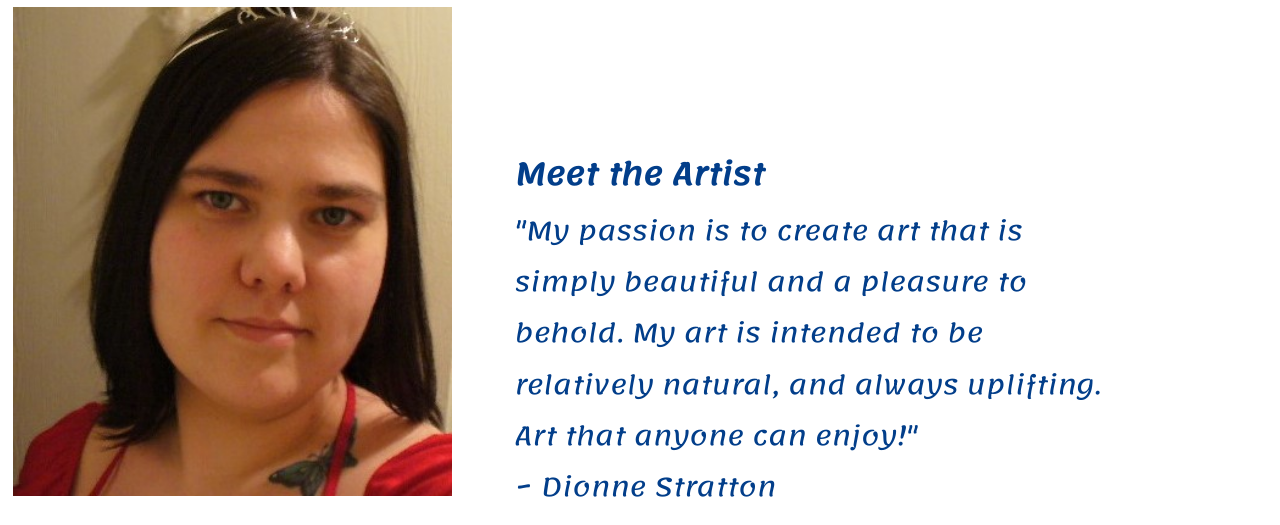
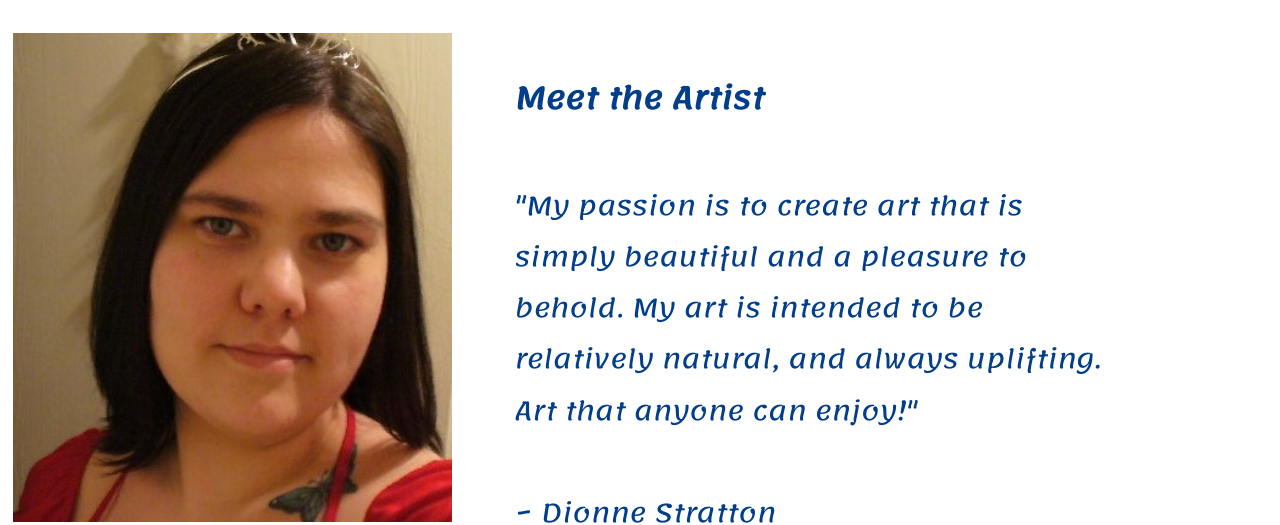
Before and after one commit to Dionne-Stratton/serenity-images-app, a React (Create React App) app: page /about in a window 1280 px wide. Shown: the part 297-822 px from the top of the page. Built offline with nearby package versions, Linux system fonts and the light colour scheme.

Commit message:
styling tweaks

```diff
--- a/src/App.css
+++ b/src/App.css
@@ -122,7 +122,7 @@ nav a:hover {
 .aboutbox {
   width: 52%;
   display: inline-block;
-  margin-top: 10%;
+  margin-top: 5%;
   margin-bottom: 5%;
   padding-left: 5%;
   color: #023e8a;
@@ -175,6 +175,8 @@ o #pic {
   flex-wrap: wrap;
   justify-content: center;
   justify-content: space-evenly;
+  align-content: center;
+  align-content: space-evenly;
 }
 
 .pic {
--- a/src/views/About.js
+++ b/src/views/About.js
@@ -8,11 +8,13 @@ const About = () => {
         <img src={profileimage2} alt="me" />
         <div className="aboutbox">
           <h3>Meet the Artist</h3>
+          <br></br>
           <p>
             "My passion is to create art that is simply beautiful and a pleasure
             to behold. My art is intended to be relatively natural, and always
             uplifting. Art that anyone can enjoy!"
           </p>
+          <br></br>
           <p>~ Dionne Stratton</p>
         </div>
       </section>
--- a/src/views/Contact.js
+++ b/src/views/Contact.js
@@ -9,8 +9,10 @@ const Contact = () => {
         <div className="aboutbox">
           <div className="textbox">
             <h3>Got Questions?</h3>
+            <br></br>
             <p>Email me at: SerentiyImagesStudio@gmail.com</p>
             <p>Or look for me on social media!</p>
+            <br></br>
           </div>
         </div>
       </section>
--- a/src/views/Home.js
+++ b/src/views/Home.js
@@ -9,11 +9,13 @@ const Home = () => {
         <div className="aboutbox">
           <div className="textbox">
             <h3>Why Fine Art?</h3>
+            <br></br>
             <p>
               At Serenity Images Art we strive to create work that uplifts,
               encourages, and inspires. Art that leaves a smile on your face.
               Because life can be hard, but together we can thrive.
             </p>
+            <br></br>
           </div>
         </div>
       </section>
```
